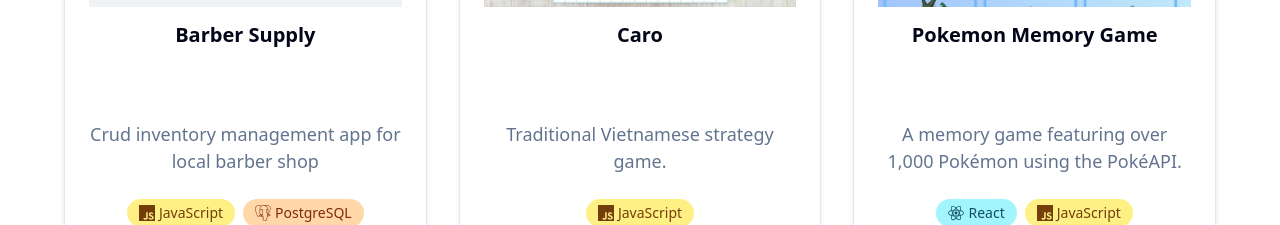
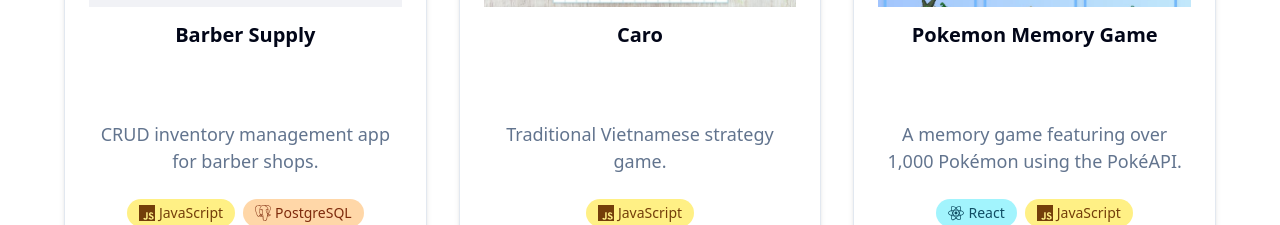
Before and after one commit to tiffanyluu/tiffanyluu.github.io, a React (Vite) app: page / in a window 1280 px wide. Shown: the part 1980-2205 px from the top of the page. Built offline with nearby package versions, Linux system fonts and the light colour scheme.

Commit message:
fix project desc

```diff
--- a/src/components/ProjectsSection.tsx
+++ b/src/components/ProjectsSection.tsx
@@ -47,7 +47,7 @@ const projects = [
   {
     title: "Barber Supply",
     img: "/barber.jpg",
-    description: "Crud inventory management app for local barber shop",
+    description: "CRUD inventory management app for barber shops.",
     tech: [
       { name: "JavaScript", icon: <SiJavascript size={16} />, color: "bg-yellow-200 text-yellow-900" },
       { name: "PostgreSQL", icon: <SiPostgresql size={16} />, color: "bg-orange-200 text-orange-900" },
```
